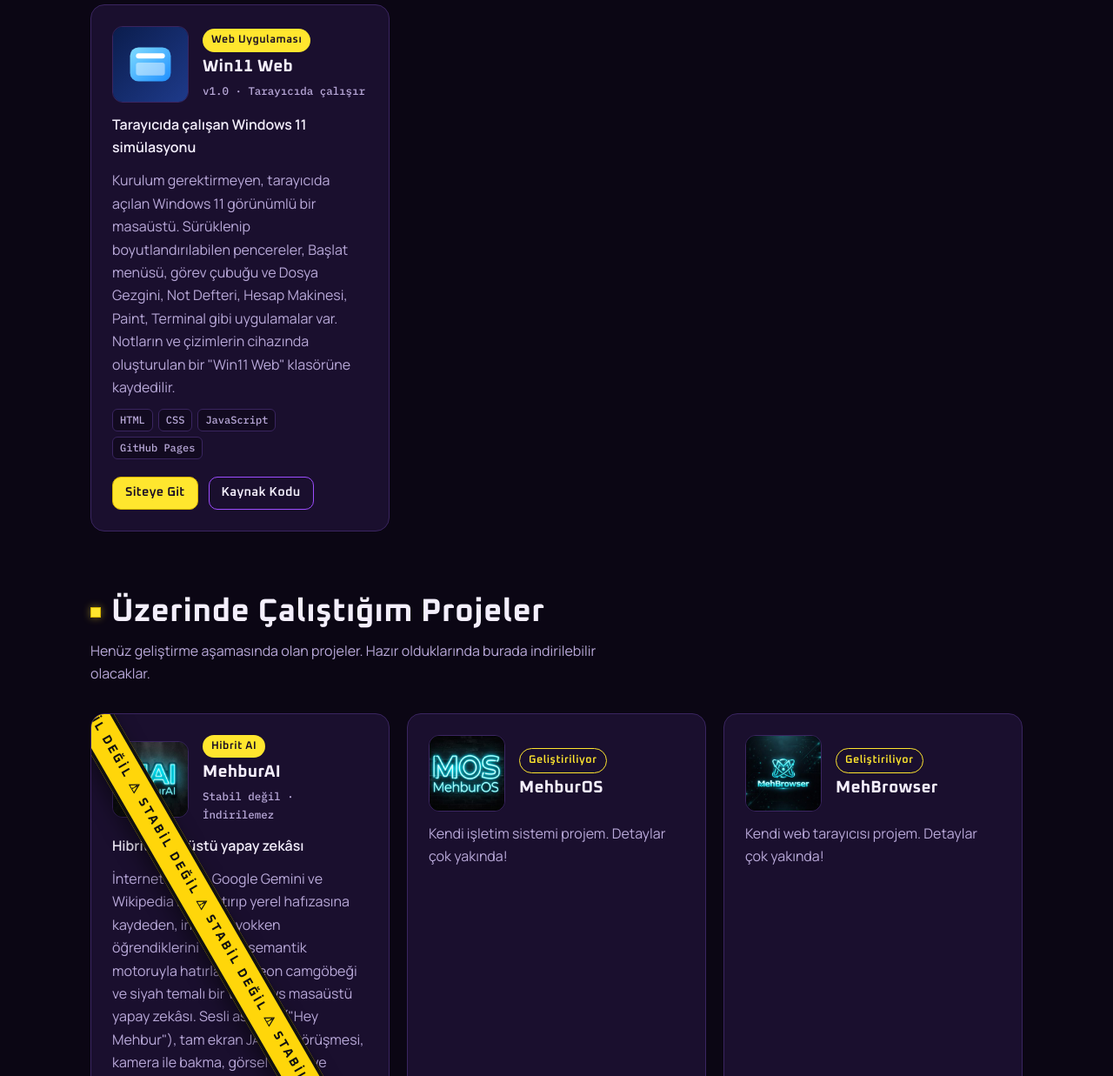
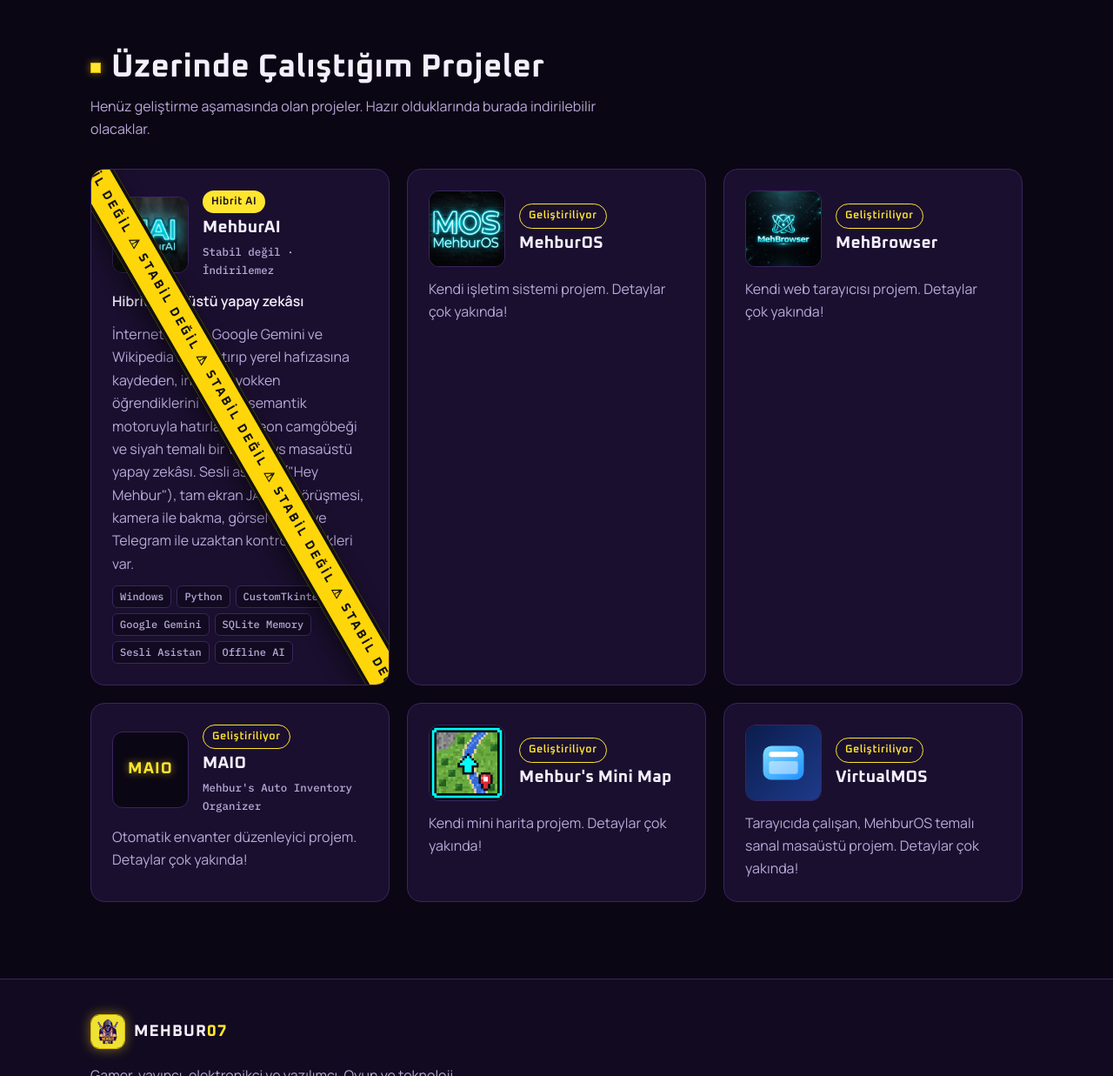
Before and after one commit to Mehbur07/mehbur07.github.io, a plain HTML site: page projelerim.html in a window 1280 px wide. Shown: the part 1740-2977 px from the top of the page at 87% size. Drawn offline with Linux system fonts and the light colour scheme.

Commit message:
chore: move Win11 Web card to in-development as VirtualMOS
Co-Authored-By: Claude Opus 5.5 <noreply@anthropic.com>

```diff
--- a/assets/js/translations.js
+++ b/assets/js/translations.js
@@ -72,7 +72,7 @@ window.M07_TRANSLATIONS = {
     'alt.igt': 'Iron Golem Troll mod logo',
     'alt.gs': 'Garip Şeyler MC mod logo',
     'alt.mty': 'Mehburity mod logo',
-    'alt.w11': 'Win11 Web logo',
+    'alt.w11': 'VirtualMOS logo',
     'alt.ai': 'MehburAI logo',
     'alt.os': 'MehburOS logo',
     'alt.browser': 'MehBrowser logo',
@@ -88,7 +88,7 @@ window.M07_TRANSLATIONS = {
     'home.mehpixBadge': 'Live',
     'home.mehpixText': 'The website of MehPiX, my software studio. Explore and download our projects like the PyAI chatbot and the Arduino-powered Quiz.',
     'home.mehpixCta': 'Visit Site',
-    'home.projectsCount': '7 ready · 5 in development',
+    'home.projectsCount': '6 ready · 6 in development',
     'home.projectsText': "My Minecraft launcher, my mods and the software I'm working on.",
     'home.go': 'Explore',
     'home.aboutEyebrow': "I'm Burak",
@@ -126,9 +126,7 @@ window.M07_TRANSLATIONS = {
     'projects.gs.text': 'Welcome to the Upside Down. The Nether turns red, Demogorgons hunt and Vecna waits.',
     'projects.typeWeb': 'Web App',
     'projects.visit': 'Visit Site',
-    'projects.w11.meta': 'Runs in the browser',
-    'projects.w11.subtitle': 'A Windows 11 simulation that runs in your browser',
-    'projects.w11.text': 'A Windows 11-style desktop that opens right in your browser, no installation needed. It has draggable, resizable windows, a Start menu, a taskbar and apps like File Explorer, Notepad, Calculator, Paint and Terminal. Your notes and drawings are saved to a "Win11 Web" folder created on your device.',
+    'projects.w11.text': 'My browser-based virtual desktop project with the MehburOS theme. Details coming soon!',
     'projects.mty.text': 'A floating, neon-cyan AI companion inspired by Verity. It chats with you through Gemini, fights for you, mines, builds houses and, when angered, turns into an 18-block-tall demon. Pitch-black nights, a flashlight and things watching from the dark await you.',
     'projects.wipTitle': "What I'm Working On",
     'projects.wipText': "Projects still in development. Once they're ready, you'll be able to download them here.",
--- a/projelerim.html
+++ b/projelerim.html
@@ -184,27 +184,6 @@
                 <a class="btn btn--ghost btn--sm" href="https://github.com/Mehbur07/mehburity-mode" target="_blank" rel="noopener" data-i18n="projects.source">Kaynak Kodu</a>
               </div>
             </article>
-
-            <!-- Win11 Web: indirme yok, tarayıcıda çalışan site -->
-            <article class="card project-card">
-              <div class="project-card__head">
-                <div class="card__media"><img src="assets/img/win11web.svg" alt="Win11 Web logosu" data-i18n-attr="alt:alt.w11" width="88" height="88" loading="lazy"></div>
-                <div class="project-card__title">
-                  <span class="badge" data-i18n="projects.typeWeb">Web Uygulaması</span>
-                  <h3>Win11 Web</h3>
-                  <span class="project-card__meta">v1.0 · <span data-i18n="projects.w11.meta">Tarayıcıda çalışır</span></span>
-                </div>
-              </div>
-              <p class="project-card__subtitle" data-i18n="projects.w11.subtitle">Tarayıcıda çalışan Windows 11 simülasyonu</p>
-              <p data-i18n="projects.w11.text">Kurulum gerektirmeyen, tarayıcıda açılan Windows 11 görünümlü bir masaüstü. Sürüklenip boyutlandırılabilen pencereler, Başlat menüsü, görev çubuğu ve Dosya Gezgini, Not Defteri, Hesap Makinesi, Paint, Terminal gibi uygulamalar var. Notların ve çizimlerin cihazında oluşturulan bir "Win11 Web" klasörüne kaydedilir.</p>
-              <ul class="tags">
-                <li class="tag">HTML</li><li class="tag">CSS</li><li class="tag">JavaScript</li><li class="tag">GitHub Pages</li>
-              </ul>
-              <div class="card__footer btn-row">
-                <a class="btn btn--primary btn--sm" href="https://mehbur07.github.io/win11-sanal-makine-site/" target="_blank" rel="noopener" data-i18n="projects.visit">Siteye Git</a>
-                <a class="btn btn--ghost btn--sm" href="https://github.com/Mehbur07/win11-sanal-makine-site" target="_blank" rel="noopener" data-i18n="projects.source">Kaynak Kodu</a>
-              </div>
-            </article>
           </div>
         </div>
 
@@ -283,6 +262,18 @@
               </div>
               <p data-i18n="projects.minimap.text">Kendi mini harita projem. Detaylar çok yakında!</p>
             </article>
+
+            <!-- VirtualMOS: eski Win11 Web, MehburOS temasıyla baştan yazılıyor -->
+            <article class="card project-card">
+              <div class="project-card__head">
+                <div class="card__media"><img src="assets/img/win11web.svg" alt="VirtualMOS logosu" data-i18n-attr="alt:alt.w11" width="88" height="88" loading="lazy"></div>
+                <div class="project-card__title">
+                  <span class="badge badge--outline" data-i18n="projects.inDev">Geliştiriliyor</span>
+                  <h3>VirtualMOS</h3>
+                </div>
+              </div>
+              <p data-i18n="projects.w11.text">Tarayıcıda çalışan, MehburOS temalı sanal masaüstü projem. Detaylar çok yakında!</p>
+            </article>
           </div>
         </div>
 
```
Also changed, not shown: index.html (+1 -1 lines), 2 other files.
